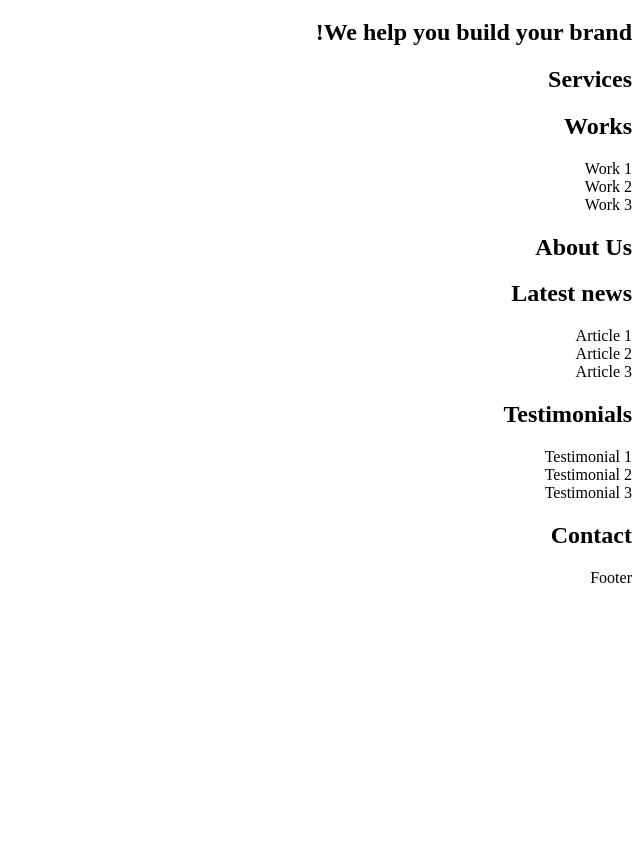
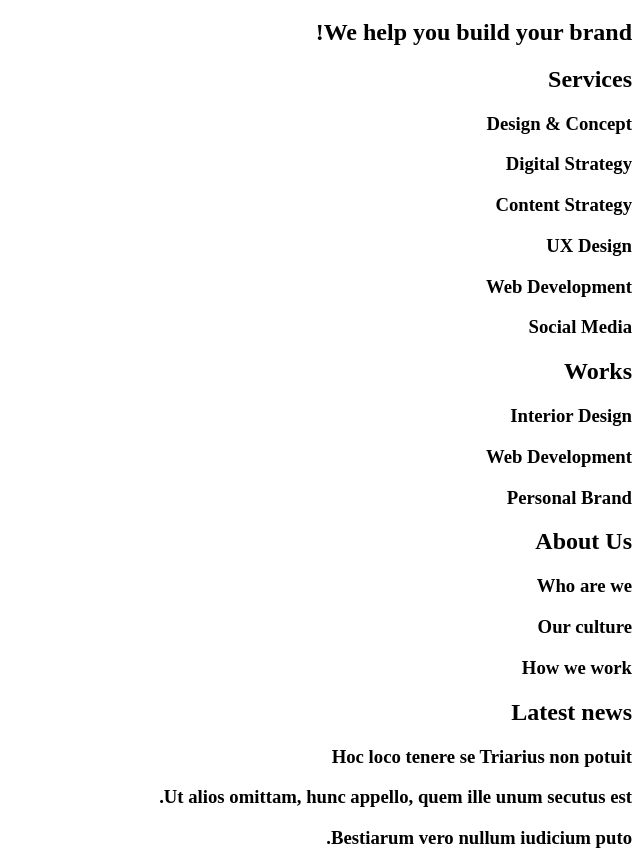
Before and after one commit to Victorinox2/alx-frontend, a plain HTML site: page 0x00-html_advanced/10-index.html in a window 1280 px wide. Shown: the part 87-952 px from the top of the page, without its empty margins (640-1280 px from the left). Before the commit the page ends 800 px from the top, so only its background shows below. Drawn offline with Linux system fonts and the light colour scheme.

Commit message:
add index.html

```diff
--- a/0x00-html_advanced/10-index.html
+++ b/0x00-html_advanced/10-index.html
@@ -19,21 +19,42 @@
     </section>
       <section>
         <h2>Services</h2>
+        <h3>Design & Concept</h3>
+        <h3>Digital Strategy</h3>
+        <h3>Content Strategy</h3>
+        <h3>UX Design</h3>
+        <h3>Web Development</h3>
+        <h3>Social Media</h3>
       </section>
       <section>
         <h2>Works</h2>
-        <article>Work 1</article>
-        <article>Work 2</article>
-        <article>Work 3</article>
+        <article>
+          <h3>Interior Design</h3>
+        </article>
+        <article>
+          <h3>Web Development</h3>
+        </article>
+        <article>
+          <h3>Personal Brand</h3>
+        </article>
       </section>
       <section>
         <h2>About Us</h2>
+        <h3>Who are we</h3>
+        <h3>Our culture</h3>
+        <h3>How we work</h3>
       </section>
       <section>
         <h2>Latest news</h2>
-        <article>Article 1</article>
-        <article>Article 2</article>
-        <article>Article 3</article>
+        <article>
+          <h3>Hoc loco tenere se Triarius non potuit</h3>
+        </article>
+        <article>
+          <h3>Ut alios omittam, hunc appello, quem ille unum secutus est.</h3>
+        </article>
+        <article>
+          <h3>Bestiarum vero nullum iudicium puto.</h3>
+        </article>
       </section>
       <section>
         <h2>Testimonials</h2>
```
